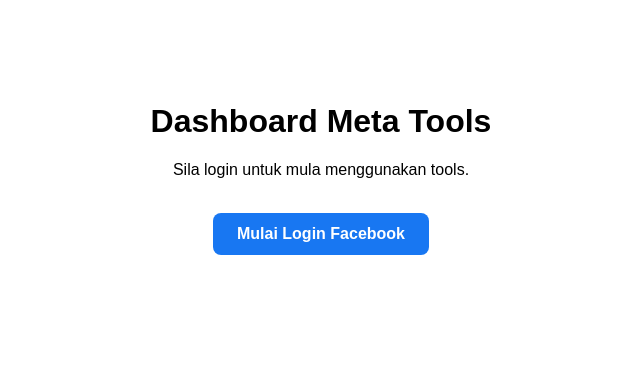
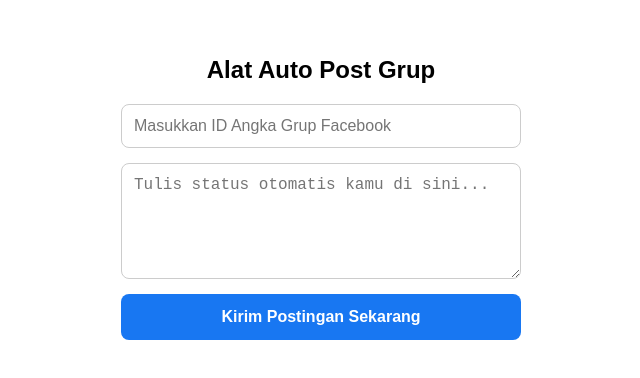
Before and after one commit to tamse94/toolsfb, a Next.js app: page / in a window 1280 px wide. Shown: the part 240-618 px from the top of the page, without its empty margins (319-959 px from the left). Built offline with nearby package versions, Linux system fonts and the light colour scheme; no server answers.

Commit message:
Update page.js

```diff
--- a/app/page.js
+++ b/app/page.js
@@ -1,33 +1,40 @@
 "use client";
-import { useSession, signIn, signOut } from "next-auth/react";
+import { useState } from "react";
 
 export default function Home() {
-  const { data: session } = useSession();
+  const [pesan, setPesan] = useState("");
+  const [grupId, setGrupId] = useState("");
 
-  if (session) {
-    return (
-      <main style={{ display: 'flex', justifyContent: 'center', alignItems: 'center', height: '100vh', fontFamily: 'sans-serif' }}>
-        <div style={{ textAlign: 'center' }}>
-          <h1>Selamat Datang, {session.user.name}!</h1>
-          <img src={session.user.image} alt="Profil" style={{ borderRadius: '50%', width: '100px' }} />
-          <p>Email: {session.user.email}</p>
-          <br />
-          <button onClick={() => signOut()} style={{ padding: '10px 20px', backgroundColor: '#FF4444', color: 'white', border: 'none', borderRadius: '5px', cursor: 'pointer' }}>
-            Logout
-          </button>
-        </div>
-      </main>
-    );
-  }
+  const handlePost = async () => {
+     alert("Sistem siap menembak pesan: " + pesan + " ke ID Grup: " + grupId);
+  };
 
   return (
-    <main style={{ display: 'flex', justifyContent: 'center', alignItems: 'center', height: '100vh', fontFamily: 'sans-serif' }}>
-      <div style={{ textAlign: 'center' }}>
-        <h1>Dashboard Meta Tools</h1>
-        <p>Sila login untuk mula menggunakan tools.</p>
-        <br />
-        <button onClick={() => signIn("facebook")} style={{ padding: '12px 24px', backgroundColor: '#1877F2', color: 'white', border: 'none', borderRadius: '8px', fontWeight: 'bold', fontSize: '16px', cursor: 'pointer' }}>
-          Mulai Login Facebook
+    <main style={{ padding: '20px', fontFamily: 'sans-serif', maxWidth: '400px', margin: '0 auto', display: 'flex', flexDirection: 'column', height: '100vh', justifyContent: 'center' }}>
+      <h2 style={{ textAlign: 'center', marginBottom: '20px' }}>Alat Auto Post Grup</h2>
+
+      <div style={{ display: 'flex', flexDirection: 'column', gap: '15px' }}>
+        <input
+          type="text"
+          placeholder="Masukkan ID Angka Grup Facebook"
+          value={grupId}
+          onChange={(e) => setGrupId(e.target.value)}
+          style={{ padding: '12px', borderRadius: '8px', border: '1px solid #ccc', fontSize: '16px' }}
+        />
+
+        <textarea
+          placeholder="Tulis status otomatis kamu di sini..."
+          value={pesan}
+          onChange={(e) => setPesan(e.target.value)}
+          rows="5"
+          style={{ padding: '12px', borderRadius: '8px', border: '1px solid #ccc', fontSize: '16px', resize: 'vertical' }}
+        />
+
+        <button
+          onClick={handlePost}
+          style={{ padding: '14px', backgroundColor: '#1877F2', color: 'white', border: 'none', borderRadius: '8px', fontWeight: 'bold', fontSize: '16px', cursor: 'pointer' }}
+        >
+          Kirim Postingan Sekarang
         </button>
       </div>
     </main>
```
